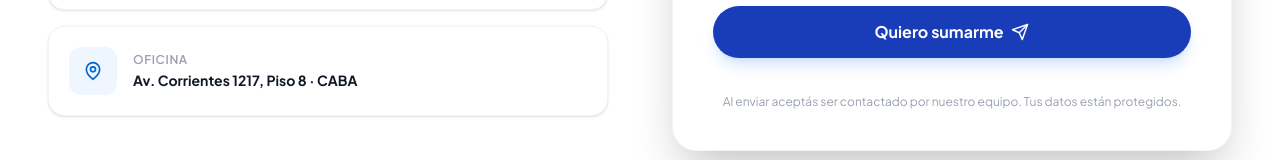
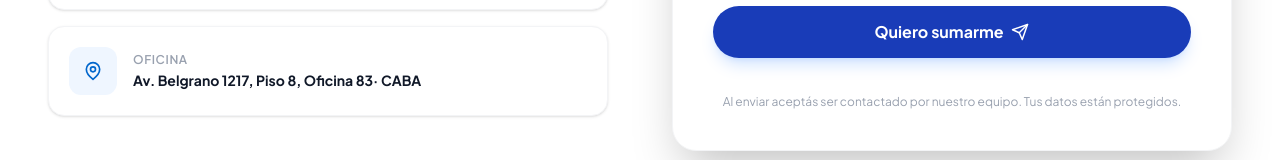
Before and after one commit to LeanJaime1/orgIsasaWeb, a React (Vite) app: page / in a window 1280 px wide. Shown: the part 3979-4139 px from the top of the page. Built offline with nearby package versions, Linux system fonts and the light colour scheme.

Commit message:
Arreglo dirección

```diff
--- a/src/components/Contact.jsx
+++ b/src/components/Contact.jsx
@@ -23,7 +23,6 @@ const Contact = () => {
     e.preventDefault();
     setLoading(true);
 
-    // Reemplazá con tus claves obtenidas en emailjs.com
     const SERVICE_ID = "service_ymby2yi";
     const TEMPLATE_ID = "template_poia2s6";
     const PUBLIC_KEY = "qeUU-k58BsLsFSVvs";
@@ -134,7 +133,7 @@ const Contact = () => {
                     Oficina
                   </p>
                   <p className="text-sm font-bold text-gray-900 mt-0.5">
-                    Av. Corrientes 1217, Piso 8 · CABA
+                    Av. Belgrano 1217, Piso 8, Oficina 83· CABA
                   </p>
                 </div>
               </div>
--- a/src/components/Footer.jsx
+++ b/src/components/Footer.jsx
@@ -119,7 +119,7 @@ const Footer = () => {
                   <circle cx="12" cy="10" r="3" />
                 </svg>
                 <span>
-                  Av. Corrientes 1217, Piso 8<br />
+                  Av. Belgrano 1217, Piso 8, Oficina 83<br />
                   Ciudad Autónoma de Buenos Aires
                 </span>
               </li>
```
